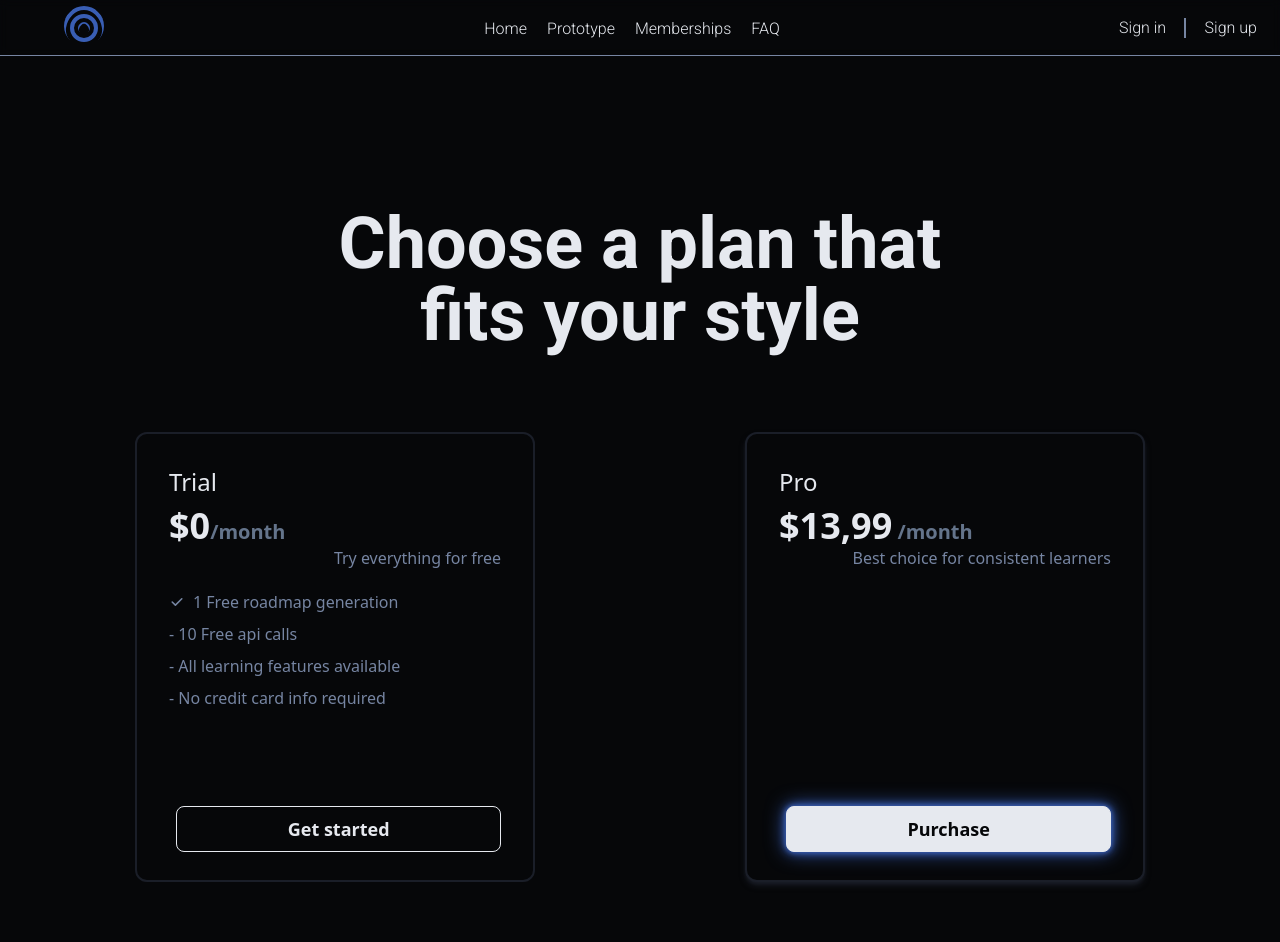
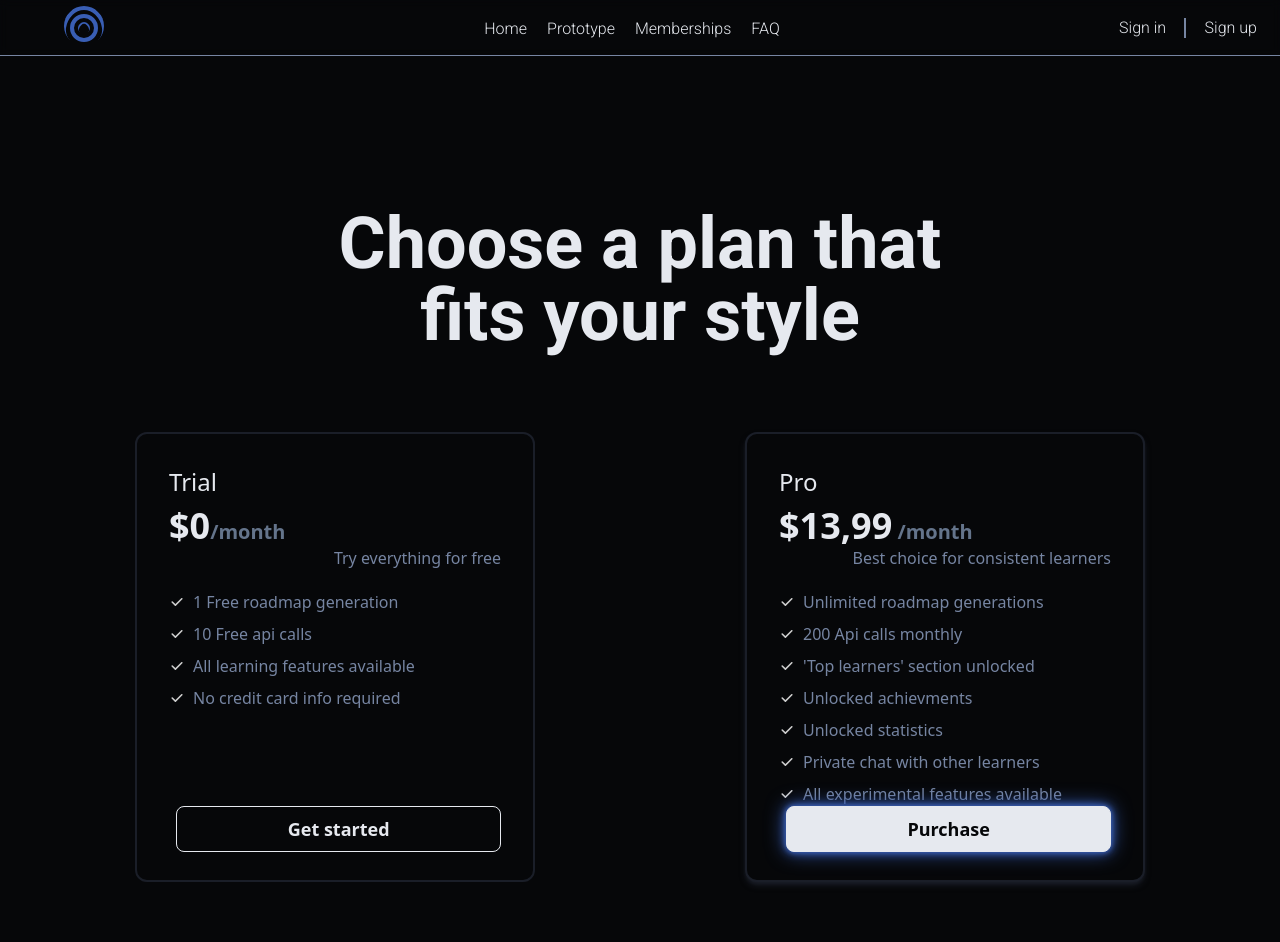
Before and after one commit to Lavryniukk/omniscent-frontend, a Next.js app: page /memberships in a window 1280 px wide. Shown: the top 942 px of the page. Built offline with nearby package versions, Linux system fonts and the light colour scheme.

Commit message:
Added fullfillment for pricing cards

```diff
--- /dev/null
+++ b/app/components/pricingComponents/PricingLine.tsx
@@ -0,0 +1,15 @@
+type Props = {
+  text: string;
+};
+import { HiCheck } from "react-icons/hi";
+let Line = ({ text }: Props) => {
+  return (
+    <li>
+      <div className="flex items-center space-x-2">
+        <HiCheck color="white" className="opacity-80" />{" "}
+        <p className="ml-2">{text}</p>
+      </div>
+    </li>
+  );
+};
+export default Line;
--- a/app/components/pricingFeature/PricingLine.tsx
+++ /dev/null
@@ -1,11 +0,0 @@
-type Props = {
-  text: string;
-};
-let Line = ({ text }: Props) => {
-  return (
-    <li className="text-accent before:content-['-'] before:mr-1 font-light">
-      {text}
-    </li>
-  );
-};
-export default Line;
--- a/app/modules/memberships/PricingSection/Pricing.tsx
+++ b/app/modules/memberships/PricingSection/Pricing.tsx
@@ -1,3 +1,4 @@
+import Line from "@/app/components/pricingComponents/PricingLine";
 import Link from "next/link";
 import { HiCheck } from "react-icons/hi";
 let Pricing = () => {
@@ -20,14 +21,10 @@ let Pricing = () => {
             </h1>
             <p className="text-accent text-right">Try everything for free</p>
             <ul className=" mt-5 text-accent space-y-2">
-              <li>
-                <div className="flex items-center space-x-2">
-                  <HiCheck /> <p className="ml-2">1 Free roadmap generation</p>
-                </div>
-              </li>
-              <li>- 10 Free api calls</li>
-              <li>- All learning features available</li>
-              <li>- No credit card info required</li>
+              <Line text={"1 Free roadmap generation"} />
+              <Line text={"10 Free api calls"} />
+              <Line text={"All learning features available"} />
+              <Line text={"No credit card info required"} />
             </ul>
             <Link
               href="/"
@@ -47,6 +44,15 @@ let Pricing = () => {
             <p className="text-accent text-right">
               Best choice for consistent learners
             </p>
+            <ul className=" mt-5 text-accent space-y-2">
+              <Line text={"Unlimited roadmap generations"} />
+              <Line text={"200 Api calls monthly"} />
+              <Line text={"'Top learners' section unlocked"} />
+              <Line text={"Unlocked achievments"} />
+              <Line text={"Unlocked statistics"} />
+              <Line text={"Private chat with other learners"} />
+              <Line text={"All experimental features available"} />
+            </ul>
             <Link
               href="/"
               className=" text-center absolute right-8 bottom-7 w-[82%] text-lg text-background bg-text font-bold border border-text hover:text-text hover:bg-opacity-90  transition-all duration-200 hover:border-text hover:bg-background  mx-auto p-4 py-2 block rounded-lg glow-effect"
@@ -62,6 +68,11 @@ let Pricing = () => {
             <p className="text-accent text-right">
               Big needs for big companies
             </p>
+            <ul className="mt-5 text-accent space-y-2">
+              <Line text={"Everything included in pro"} />
+              <Line text={"Custom requirements"} />
+            </ul>
+
             <Link
               href="/"
               className=" text-center absolute right-8 bottom-7 w-[82%] text-lg text-text bg-background font-bold border hover:text-background hover:bg-opacity-90  transition-all duration-200 border-text hover:bg-text  mx-auto p-4 py-2 block rounded-lg "
```
